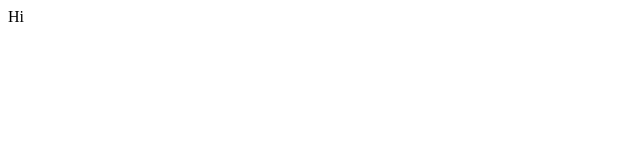
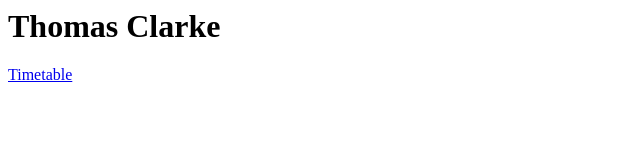
Before and after one commit to thomasclarke/web, a plain HTML site: page index.html in a window 1280 px wide. Shown: the whole page, without its empty margins (0-640 px from the left). Drawn offline with Linux system fonts and the light colour scheme.

Commit message:
Update index.html

```diff
--- a/index.html
+++ b/index.html
@@ -1 +1,3 @@
-<p1>Hi</p1>
+<h1> Thomas Clarke </h1>
+
+<a href="/timetable"> Timetable</a>
```
